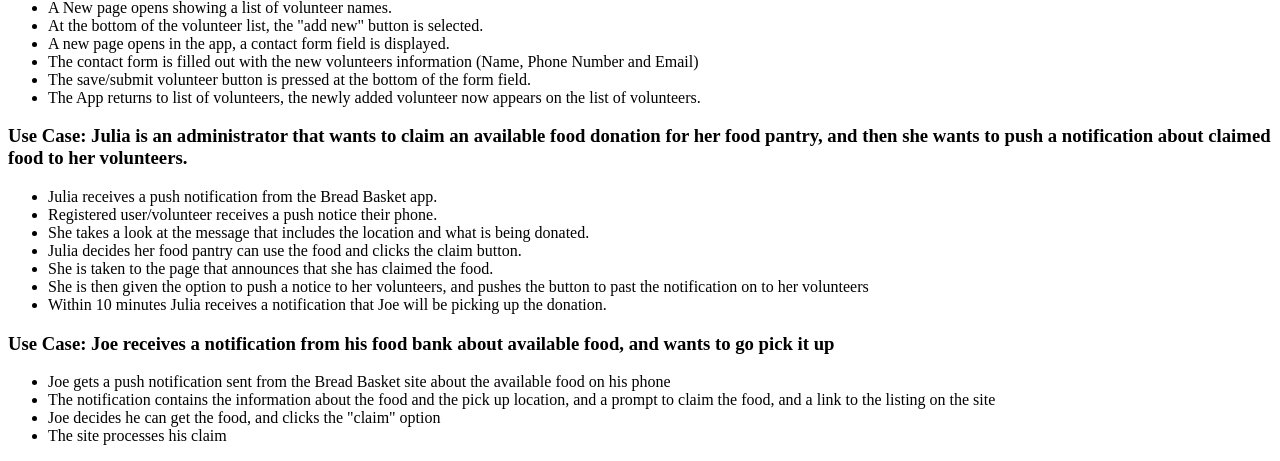
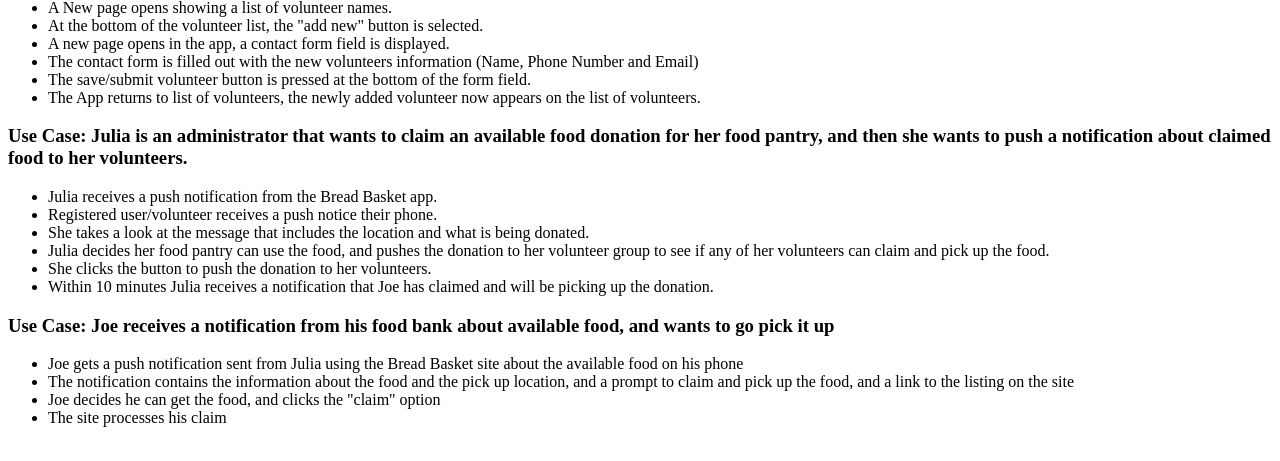
Before and after one commit to brbrown59/bread-basket, a PHP site: page /public_html/documentation/use-cases.php in a window 1280 px wide. Shown: the part 1395-1856 px from the top of the page. After the commit the page ends 1822 px from the top, so only its background shows below. Run offline with PHP 8.4, Linux system fonts and the light colour scheme.

Commit message:
Made changes to the use cases re: claim being sent to volunteers for claiming and pick up.

```diff
--- a/public_html/documentation/data-breakdown.php
+++ b/public_html/documentation/data-breakdown.php
@@ -42,7 +42,6 @@
 			<li>volPushNotif</li>
 			<li>orgId (foreign key)</li>
 			<li>Do we need an opt in for push notifications?</li>
-			<li>Do we need an active field, so we can make volunteer inactive instead of deleting?</li>
 			<li>What about a mute notification field? Would that be out of scope or easy to implement?</li>
 		</ul>
 		<p>Message/Notification</p>
@@ -84,10 +83,7 @@
 			<li>orgState</li>
 			<li>orgZip</li>
 			<li>isClaimed</li>
-			<li></li>
 		</ul>
-
-
 
 	</body>
 </html>
--- a/public_html/documentation/use-cases.php
+++ b/public_html/documentation/use-cases.php
@@ -88,16 +88,15 @@
 			<li>Julia receives a push notification from the Bread Basket app.</li>
 			<li>Registered user/volunteer receives a push notice their phone.</li>
 			<li>She takes a look at the message that includes the location and what is being donated.</li>
-			<li>Julia decides her food pantry can use the food and clicks the claim button.</li>
-			<li>She is taken to the page that announces that she has claimed the food.</li>
-			<li>She is then given the option to push a notice to her volunteers, and pushes the button to past the notification on to her volunteers</li>
-			<li>Within 10 minutes Julia receives a notification that Joe will be picking up the donation.</li>
+			<li>Julia decides her food pantry can use the food, and pushes the donation to her volunteer group to see if any of her volunteers can claim and pick up the food. </li>
+			<li>She clicks the button to push the donation to her volunteers.</li>
+			<li>Within 10 minutes Julia receives a notification that Joe has claimed and will be picking up the donation.</li>
 		</ul>
 
 		<h3>Use Case: Joe receives a notification from his food bank about available food, and wants to go pick it up</h3>
 		<ul>
-			<li>Joe gets a push notification sent from the Bread Basket site about the available food on his phone</li>
-			<li>The notification contains the information about the food and the pick up location, and a prompt to claim the food, and a link to the listing on the site</li>
+			<li>Joe gets a push notification sent from Julia using the Bread Basket site about the available food on his phone</li>
+			<li>The notification contains the information about the food and the pick up location, and a prompt to claim and pick up the food, and a link to the listing on the site</li>
 			<li>Joe decides he can get the food, and clicks the "claim" option</li>
 			<li>The site processes his claim</li>
 		</ul>
```
